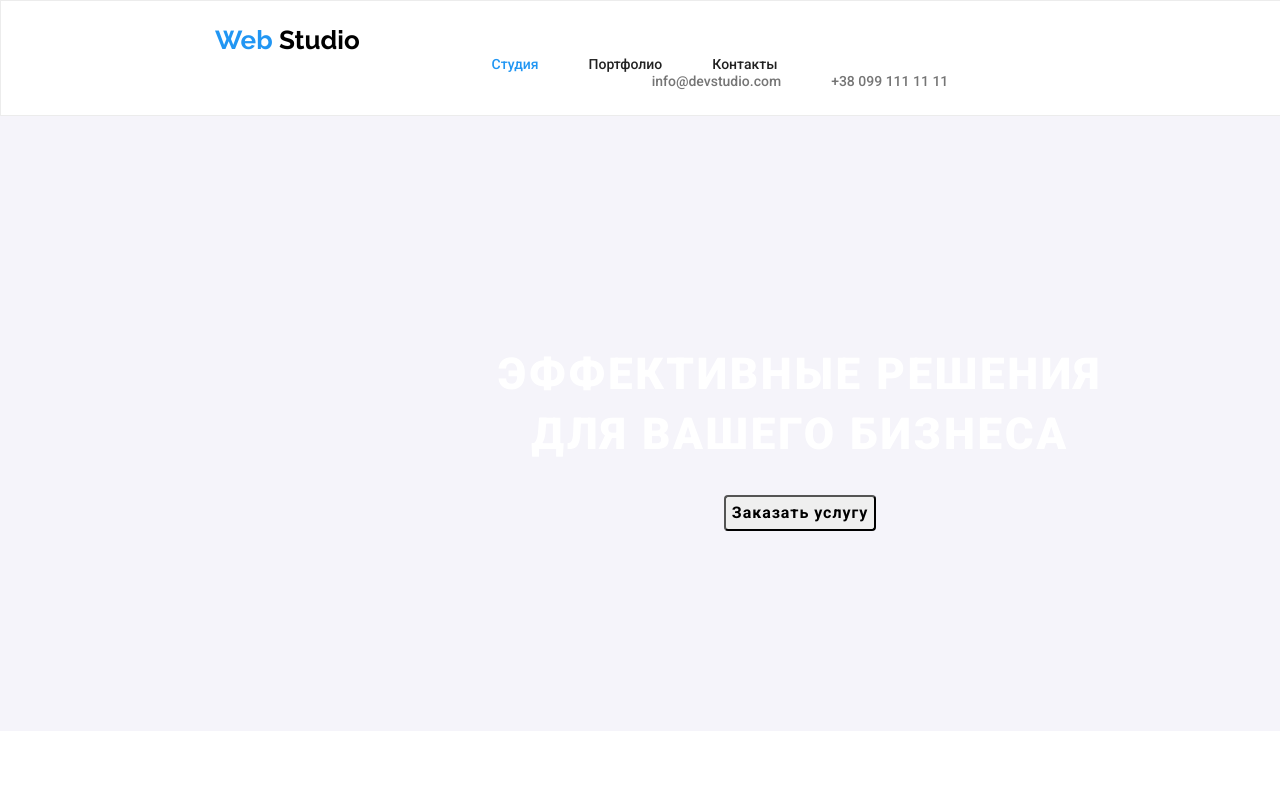
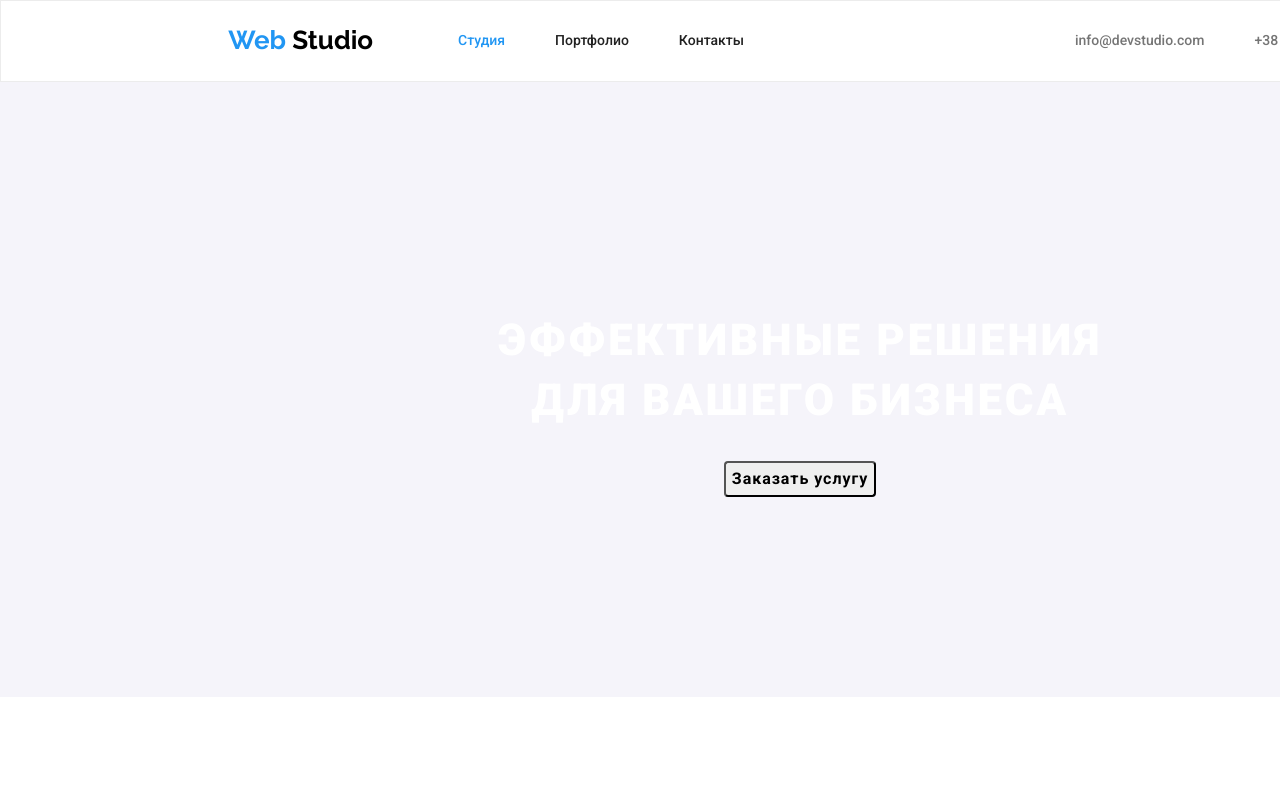
Before and after one commit to mirazhh/goit-markup-hw-03, a plain HTML site: page index.html in a window 1280 px wide. Shown: the top 788 px of the page. Drawn offline with Linux system fonts and the light colour scheme.

Commit message:
Update back

```diff
--- a/index.html
+++ b/index.html
@@ -10,9 +10,9 @@
   </head>
   <body>
 
-    <header class="header-box" >
+    <header" >
     <!--WebStudio main information-->
-    <div class="container">
+    <div class="header-box">
       <div class="web-studio-logo-main">
       <a class="web-studio-logo link" href="./index.html">
         <span class="web-logo-part">Web</span>
```
